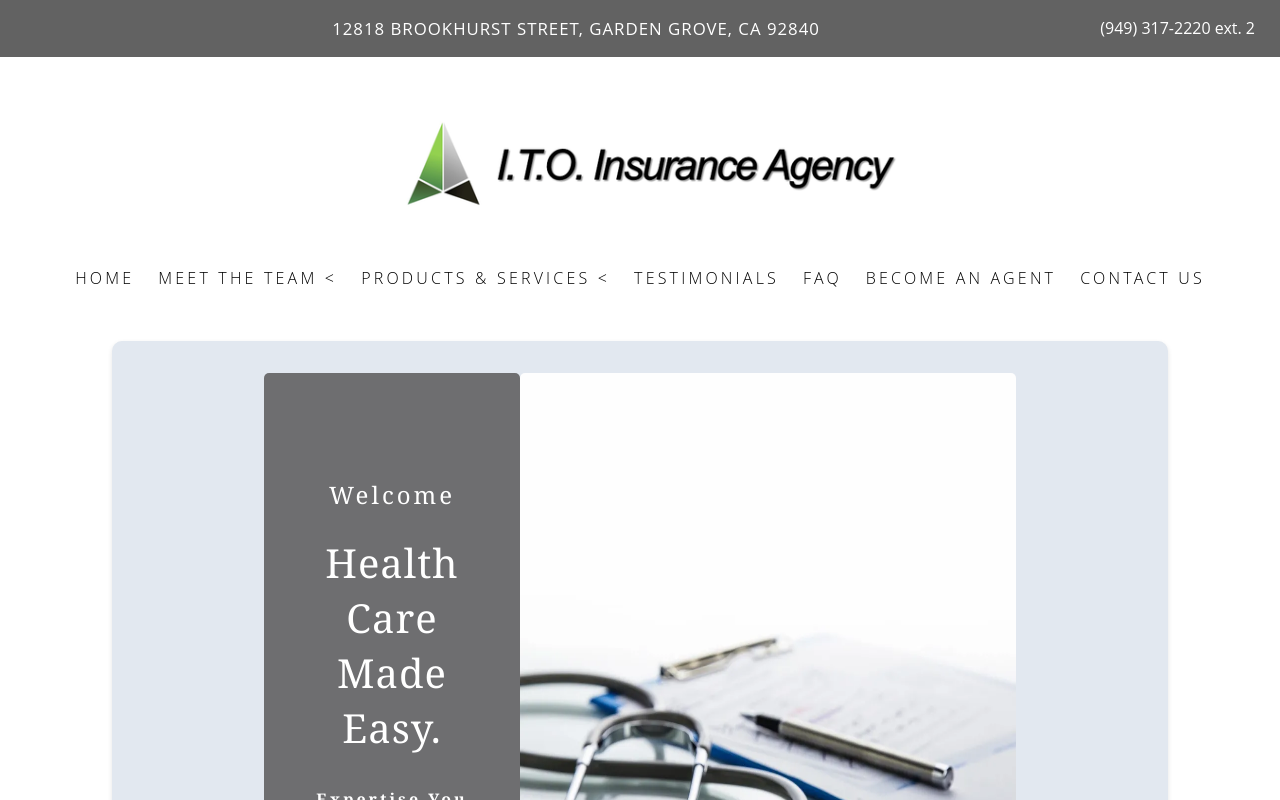
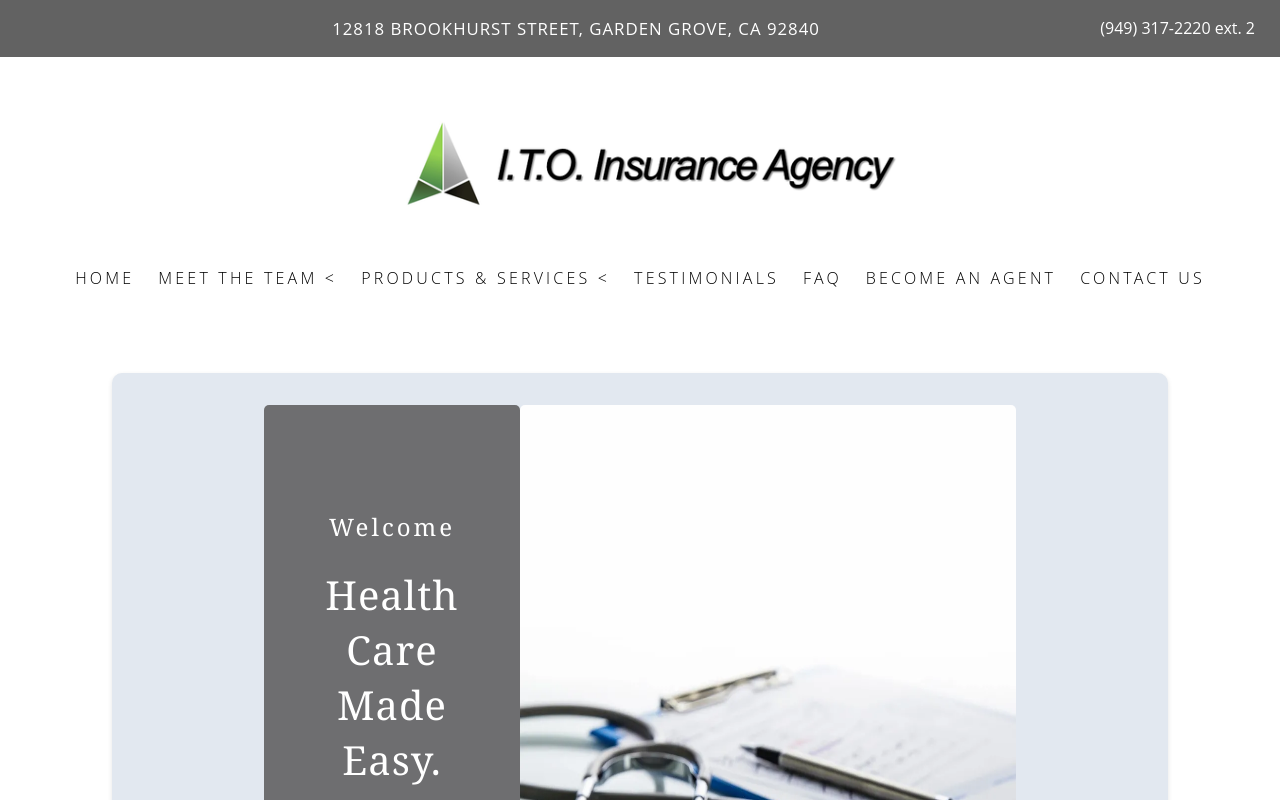
Before and after one commit to atphung21/business-web-template, a React (Create React App) app: page / in a window 1280 px wide. Shown: the top 800 px of the page. Built offline with nearby package versions, Linux system fonts and the light colour scheme.

Commit message:
adding padding bottom of the nav bar.

```diff
--- a/src/components/navigationBar/NavigationBar.js
+++ b/src/components/navigationBar/NavigationBar.js
@@ -76,7 +76,7 @@ const NavigationBar = () => {
     letterSpacing: "0.2rem",
     fontFamily: '"Open Sans", arial, sans-serif',
     fontWeight: 200,
-    padding: isMobile ? "1rem 4rem" : "0rem 2rem 0rem 0rem",
+    padding: isMobile ? "1rem 4rem" : "0rem 2rem 2rem 0rem",
     justifyContent: "center",
     textAlign: isMobile ? "left" : "center", // Align text to the left on mobile for better readability
   };
```
